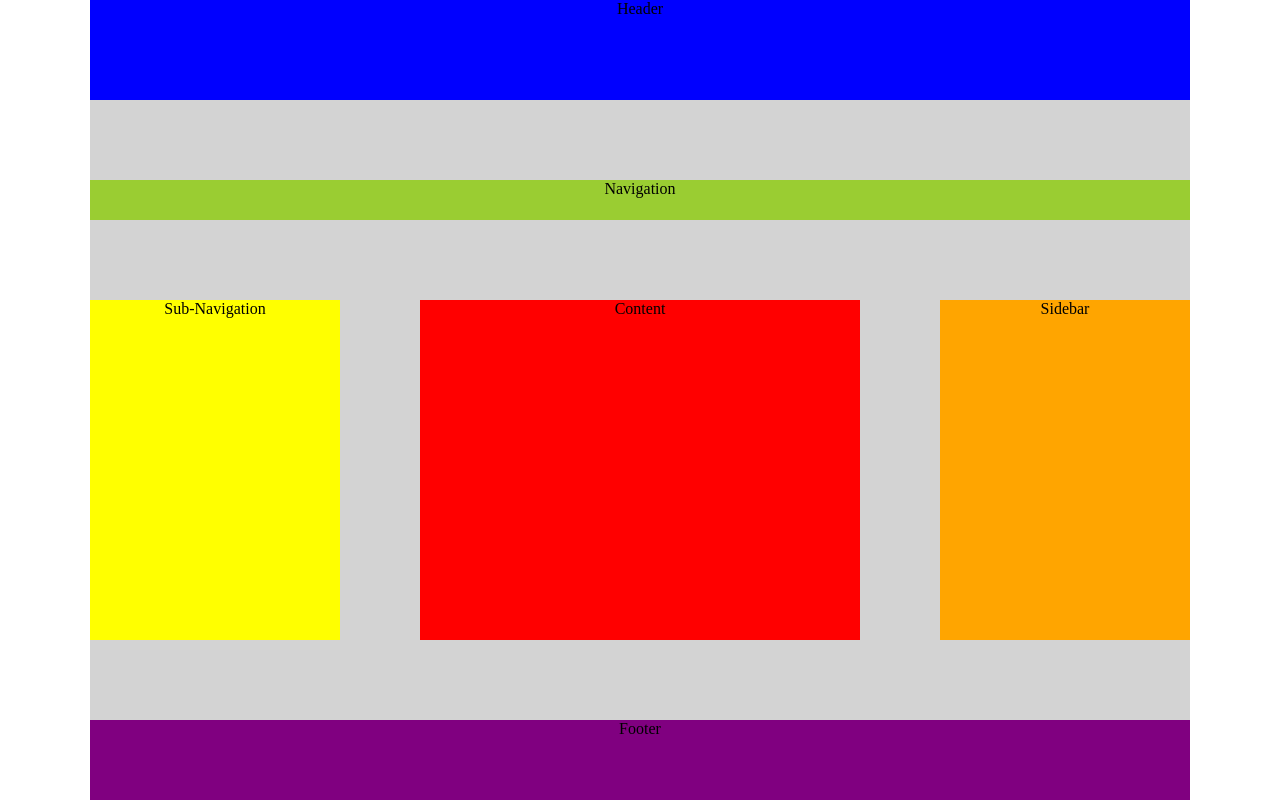
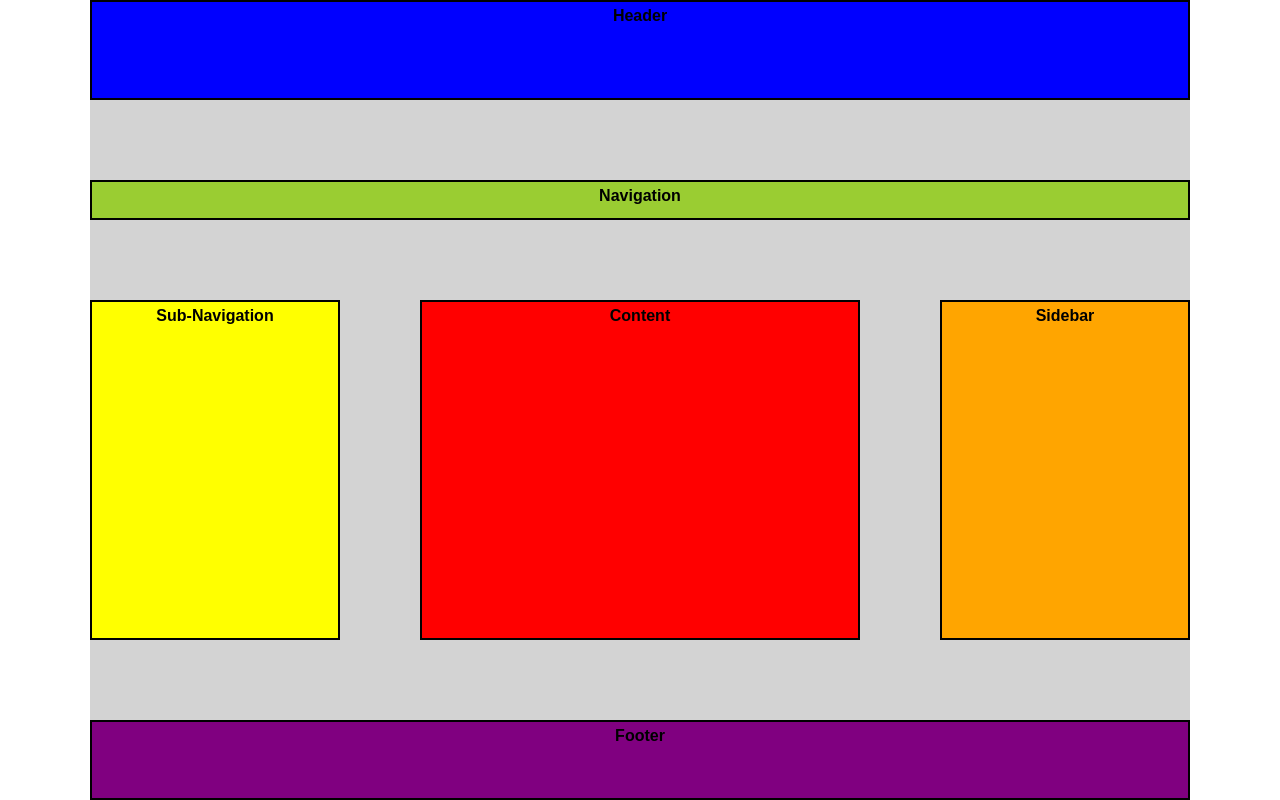
Before and after one commit to ManuelGut-ICT-BZ/BLJ_1_HTML_CSS, a plain HTML site: page Tag3/CSS_Grids/Augabe_CSS_Grid/layout.html in a window 1280 px wide. Drawn offline with Linux system fonts and the light colour scheme.

Commit message:
Styling page content

```diff
--- a/Tag3/CSS_Grids/Augabe_CSS_Grid/styles.css
+++ b/Tag3/CSS_Grids/Augabe_CSS_Grid/styles.css
@@ -11,15 +11,26 @@ body {
   min-height: 100vh;
 
   grid-template-columns: 250px auto 250px;
-    grid-template-rows:    100px 40px auto 80px;
+  grid-template-rows: 100px 40px auto 80px;
   gap: 80px;
 
   grid-template-areas:
     "header header header"
     "navigation navigation navigation"
     "sub-navigation content sidebar"
-    "footer footer footer"
-    ;
+    "footer footer footer";
+}
+
+header,
+nav,
+footer,
+main,
+aside {
+  color: black;
+  border: 2px solid black;
+  padding: 5px;
+  font-family: Arial;
+  font-weight: bold;
 }
 
 header {
@@ -49,5 +60,5 @@ main {
 
 footer {
   grid-area: footer;
-    background-color: purple
+  background-color: purple;
 }
```
Lines whose indentation alone changed are shown as unchanged.
